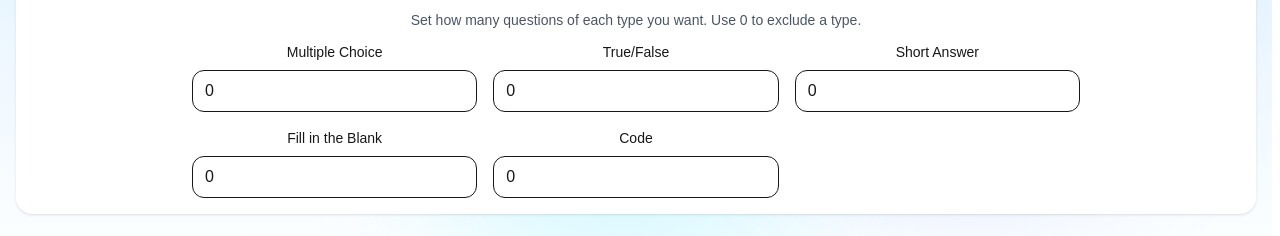
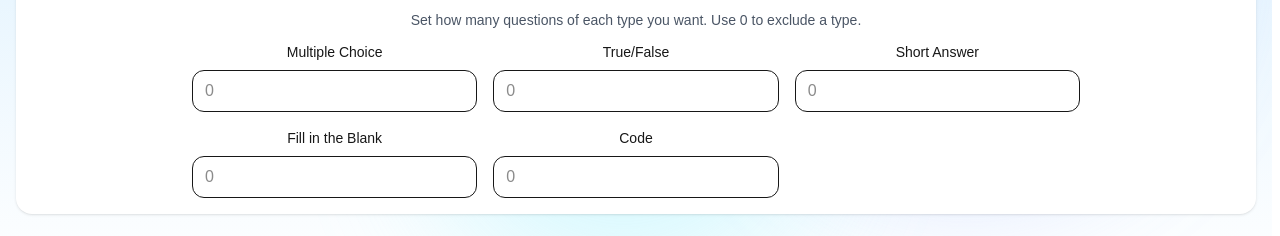
Before and after one commit to Cdagg96/Exam-Genie, a Next.js app: page /exam_gen in a window 1280 px wide. Shown: the part 549-785 px from the top of the page. Built offline with nearby package versions, Linux system fonts and the light colour scheme.

Commit message:
removed all leading zero

```diff
--- a/src/components/EditQuestionModal.tsx
+++ b/src/components/EditQuestionModal.tsx
@@ -186,7 +186,7 @@ export default function EditQuestionModal({
                     {/* Question Stem */}
                     <div>
                         <label className="block text-sm font-medium text-gray-700 mb-2">
-                            Question Stem
+                            Question
                         </label>
                         <input
                             className="border px-4 py-3 w-full rounded-xl"
@@ -227,7 +227,7 @@ export default function EditQuestionModal({
                             className="border px-4 py-3 w-full rounded-xl"
                             type="number"
                             placeholder="Difficulty (1-5)"
-                            value={difficulty}
+                            value={difficulty || ""}
                             min={1}
                             max={5}
                             onChange={(e) => setDifficulty(Number(e.target.value))}
--- a/src/components/QuestionForm.tsx
+++ b/src/components/QuestionForm.tsx
@@ -165,7 +165,7 @@ export default function BackgroundModal({
                         className="border px-4 py-3 w-full rounded-xl"
                         type="number"
                         placeholder="Difficulty (1-5)"
-                        value={difficulty}
+                        value={difficulty || ""}
                         min={1}
                         max={5}
                         onChange={(e) => setDifficulty(Number(e.target.value))}
--- a/src/components/examForm.tsx
+++ b/src/components/examForm.tsx
@@ -171,7 +171,7 @@ export default function ExamForm() {
                             <span className="text-sm font-medium">Difficulty</span>
                             <select
                                 className="rounded-xl border px-3 py-3 focus:outline-none focus:ring-2"
-                                value={difficulty}
+                                value={difficulty || ""}
                                 onChange={(e) => setDifficulty(e.target.value)}
                                 required
                             >
@@ -193,8 +193,9 @@ export default function ExamForm() {
                                 <input
                                     type="number"
                                     min={0}
+                                    placeholder="0"
                                     className="rounded-xl border px-3 py-2 focus:outline-none focus:ring-2"
-                                    value={typeCounts[t.value]}
+                                    value={typeCounts[t.value] || ""}
                                     onChange={e => setTypeCounts(prev => ({ ...prev, [t.value]: Number(e.target.value) }))}
                                 />
 
```
